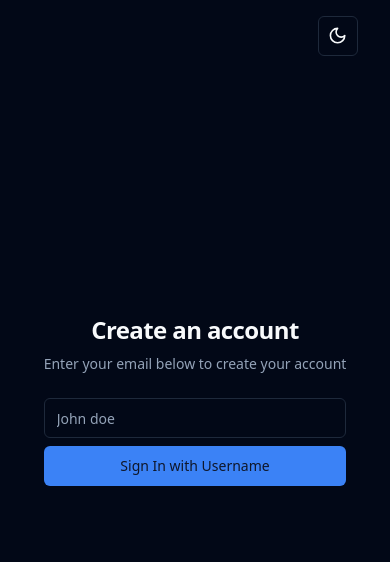
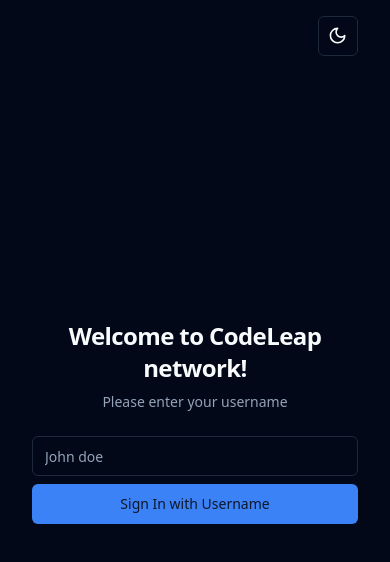
Before and after one commit to gabrielCamposDev99/codeleap, a React (Vite) app: page / in a window 390 px wide. Shown: the top 562 px of the page. Built offline with nearby package versions, Linux system fonts and the light colour scheme.

Commit message:
fix mobile view

```diff
--- a/src/App.tsx
+++ b/src/App.tsx
@@ -6,7 +6,7 @@
 const App = () => (
   <>
     <div className="md:hidden" />
-    <div className="container relative h-[800px] flex-col items-center justify-center grid md:grid lg:max-w-none lg:grid-cols-2 lg:px-0">
+    <div className="container min-h-screen h-full relative flex-col items-center justify-center grid md:grid lg:max-w-none lg:grid-cols-2 lg:px-0">
       <div
         className={cn(
           buttonVariants({ variant: 'ghost' }),
@@ -37,10 +37,10 @@
         <div className="mx-auto flex w-full flex-col justify-center space-y-6 sm:w-[350px]">
           <div className="flex flex-col space-y-2 text-center">
             <h1 className="text-2xl font-semibold tracking-tight">
-              Create an account
+              Welcome to CodeLeap network!
             </h1>
             <p className="text-sm text-muted-foreground">
-              Enter your email below to create your account
+              Please enter your username
             </p>
           </div>
           <UserAuthForm />
```
